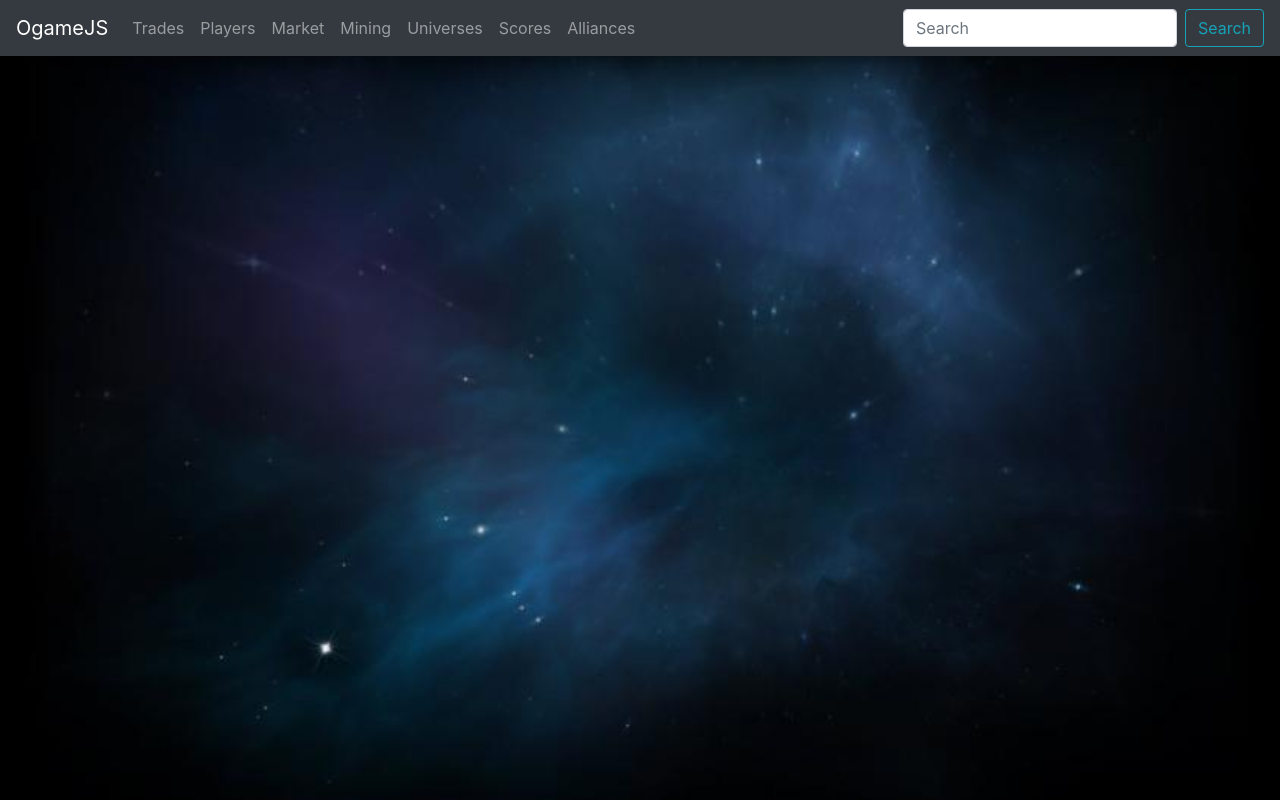
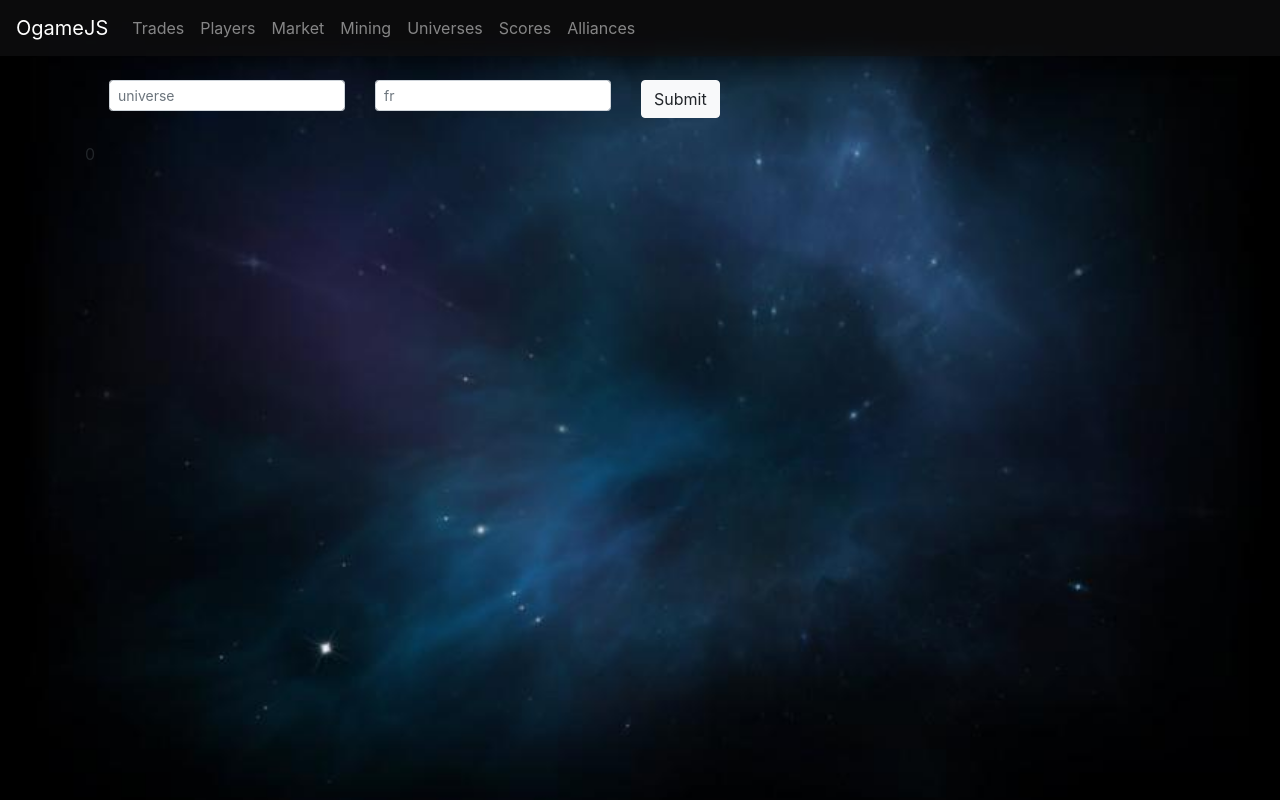
Before and after one commit to rolljee/ogame-ui, a React (Create React App) app: page /players in a window 1280 px wide. Built offline with nearby package versions, Linux system fonts and the light colour scheme.

Commit message:
wip Players display

```diff
--- a/package.json
+++ b/package.json
@@ -4,11 +4,12 @@
   "private": true,
   "homepage": "http://rolljee.github.io/ogame-ui",
   "dependencies": {
-    "@fortawesome/fontawesome-svg-core": "^1.2.27",
-    "@fortawesome/free-solid-svg-icons": "^5.12.1",
+    "@fortawesome/fontawesome-svg-core": "^1.2.28",
+    "@fortawesome/free-solid-svg-icons": "^5.13.0",
     "@fortawesome/react-fontawesome": "^0.1.9",
     "bootstrap": "^4.4.1",
     "copy-to-clipboard": "^3.3.1",
+    "node-sass": "^4.13.1",
     "ogamejs": "^2.0.0",
     "prop-types": "^15.7.2",
     "react": "^16.13.1",
--- a/src/App.js
+++ b/src/App.js
@@ -9,6 +9,7 @@ import { BACKGROUND } from './components/constants';
 import Layout from './components/Layout';
 import Home from './Home';
 import Trader from './Trader/Trader';
+import Players from './Players/Players';
 
 class App extends Component {
 	constructor(props) {
@@ -40,7 +41,7 @@ class App extends Component {
 							<Trader />
 						</Route>
 						<Route path="/players">
-							{/* <Home /> */}
+							<Players />
 						</Route>
 						<Route path="/market">
 							{/* <Home /> */}
--- a/src/Home.js
+++ b/src/Home.js
@@ -2,6 +2,9 @@ import React from 'react';
 import Card from 'react-bootstrap/Card';
 import Row from 'react-bootstrap/Row';
 import Col from 'react-bootstrap/Col';
+import Button from 'react-bootstrap/Button';
+import { FontAwesomeIcon } from '@fortawesome/react-fontawesome'
+import { faExternalLinkAlt } from '@fortawesome/free-solid-svg-icons'
 
 import { ROUTES } from './components/constants';
 
@@ -11,17 +14,21 @@ class Home extends React.Component {
 			<Row>
 				{ROUTES.map(route => (
 					<Col>
-						<a href={`/${route.route}`}>
-							<Card bg='dark' text='white' style={{ width: '18rem' }} className="m-3">
-								<Card.Header>{route.header}</Card.Header>
+						<Card bg='dark' text='white' style={{ width: '18rem', height: '10rem' }} className="m-3" key={route.route}>
 							<Card.Body>
-									<Card.Title>{route.title}</Card.Title>
+								<span className="float-right">
+									<Button variant="dark" href={route.route}>
+										<FontAwesomeIcon icon={faExternalLinkAlt} />
+									</Button>
+								</span>
+								<Card.Title>
+									{route.title}
+								</Card.Title>
 								<Card.Text>
 									{route.text}
 								</Card.Text>
 							</Card.Body>
 						</Card>
-						</a>
 					</Col>
 				))
 				}
--- /dev/null
+++ b/src/Players/Players.js
@@ -0,0 +1,118 @@
+import React from 'react';
+import Table from 'react-bootstrap/Table';
+import Button from 'react-bootstrap/Button';
+import Form from 'react-bootstrap/Form';
+import Row from 'react-bootstrap/Row';
+import Col from 'react-bootstrap/Col';
+import PlayersStatus from './components/PlayersStatus';
+import { STATUS } from '../components/constants';
+
+const corsProxy = "https://api.codetabs.com/v1/proxy?quest=";
+
+class Players extends React.Component {
+	constructor(props) {
+		super(props);
+		this.state = {
+			players: [],
+			selected: [],
+			universe: 165,
+			lang: "fr",
+			status: Object.keys(STATUS),
+		};
+
+		this.handleSubmit = this.handleSubmit.bind(this);
+		this.getActiveStatus = this.getActiveStatus.bind(this);
+		this.setActiveStatus = this.setActiveStatus.bind(this);
+	}
+
+
+	async handleSubmit(event) {
+		event.preventDefault();
+		event.stopPropagation();
+
+		try {
+			const lang = event.currentTarget.lang.value;
+			const universe = event.currentTarget.universe.value;
+			const url = `https://s${universe}-${lang}.ogame.gameforge.com/api/players.xml`;
+			const response = await fetch(corsProxy + url);
+			const text = await response.text();
+			const xml = new window.DOMParser().parseFromString(text, "text/xml")
+			const playersXml = xml.getElementsByTagName('player')
+
+			const players = [];
+			for (const player of playersXml) {
+				const id = player.getAttribute('id');
+				const name = player.getAttribute('name');
+				const status = player.getAttribute('status');
+
+				players.push({ id, name, status });
+			}
+
+			this.setState({ selected: players, players, lang, universe });
+		} catch (error) {
+			console.error(error);
+		}
+	}
+
+	getActiveStatus(status) {
+		return this.state.status.includes(status) ? 'primary' : 'light';
+	}
+
+	setActiveStatus(selectedStatus) {
+		const status = this.state.status.includes(selectedStatus) ?
+			this.state.status.filter(s => s !== selectedStatus)
+			: [...this.state.status, ...selectedStatus];
+
+		this.setState({ status });
+	}
+
+	render() {
+		return (
+			<>
+				<Form onSubmit={this.handleSubmit} className="m-4">
+					<Row>
+						<Col xs="auto">
+							<Form.Control type="number" name="universe" placeholder="universe" size="sm" />
+						</Col>
+						<Col xs="auto">
+							<Form.Control type="text" name="lang" placeholder="fr" size="sm" />
+						</Col>
+						<Col xs="auto">
+							<Button variant="light" type="submit">
+								Submit
+						</Button>
+						</Col>
+					</Row>
+				</Form>
+				{this.state.selected.length && (
+					<>
+						<PlayersStatus
+							getActiveStatus={this.getActiveStatus}
+							setActiveStatus={this.setActiveStatus}
+						/>
+						<Table striped bordered variant="dark">
+							<thead>
+								<tr>
+									<th>Name</th>
+									<th>Status</th>
+									<th>id</th>
+								</tr>
+							</thead>
+							<tbody>
+								{this.state.players.map(player => (
+									<tr key={player.id}>
+										<td>{player.name}</td>
+										<td>{player.status}</td>
+										<td>{player.id}</td>
+									</tr>
+								))}
+							</tbody>
+						</Table>
+					</>
+				)}
+			</>
+		)
+	}
+}
+
+export default Players;
--- /dev/null
+++ b/src/Players/components/PlayersStatus.js
@@ -0,0 +1,26 @@
+import React from 'react';
+import Button from 'react-bootstrap/Button';
+import { STATUS } from '../../components/constants';
+
+class PlayersStatus extends React.Component {
+	constructor(props) {
+		super(props);
+		this.renderStatus = this.renderStatus.bind(this);
+	}
+	renderStatus(status, index) {
+		const color = this.props.getActiveStatus(status);
+		return (
+			<Button
+				variant={color}
+				onClick={() => this.props.setActiveStatus(status)}
+				className={`margin-right-sm`} key={index}>
+				{status}
+			</Button>
+		);
+	}
+	render() {
+		return Object.keys(STATUS).map((status, index) => this.renderStatus(status, index));
+	}
+}
+
+export default PlayersStatus;
--- /dev/null
+++ b/src/app.scss
@@ -0,0 +1,4 @@
+$table-dark-bg: #343a4000;
+$dark: #121213a6;
+
+@import '~bootstrap/scss/bootstrap.scss';
--- a/src/components/Header.js
+++ b/src/components/Header.js
@@ -1,9 +1,6 @@
 import React from 'react';
 import Navbar from 'react-bootstrap/Navbar';
 import Nav from 'react-bootstrap/Nav';
-import Form from 'react-bootstrap/Form';
-import FormControl from 'react-bootstrap/FormControl';
-import Button from 'react-bootstrap/Button';
 
 export default function Header() {
 	return (
@@ -18,10 +15,6 @@ export default function Header() {
 				<Nav.Link href="/score">Scores</Nav.Link>
 				<Nav.Link href="/alliances">Alliances</Nav.Link>
 			</Nav>
-			<Form inline>
-				<FormControl type="text" placeholder="Search" className="mr-sm-2" />
-				<Button variant="outline-info">Search</Button>
-			</Form>
 		</Navbar>
 	)
 }
--- a/src/components/constants.js
+++ b/src/components/constants.js
@@ -20,6 +20,15 @@ export const RESOURCES = {
 	deut: 'deut',
 	metal: 'metal',
 };
+
+export const STATUS = {
+	a: 'active',
+	v: 'vacancy',
+	i: 'inactive',
+	I: 'long inactive',
+	b: 'banned',
+	o: 'outlaw'
+}
 
 export const ROUTES = [
 	{
--- a/src/index.js
+++ b/src/index.js
@@ -1,6 +1,6 @@
 import React from 'react';
 import ReactDOM from 'react-dom';
-import 'bootstrap/dist/css/bootstrap.css';
+import './app.scss';
 import './index.css';
 import App from './App';
 import * as serviceWorker from './serviceWorker';
```
Also changed, not shown: 1 other file (tests, documents, lock files or other folders). Lines whose indentation alone changed are shown as unchanged.
